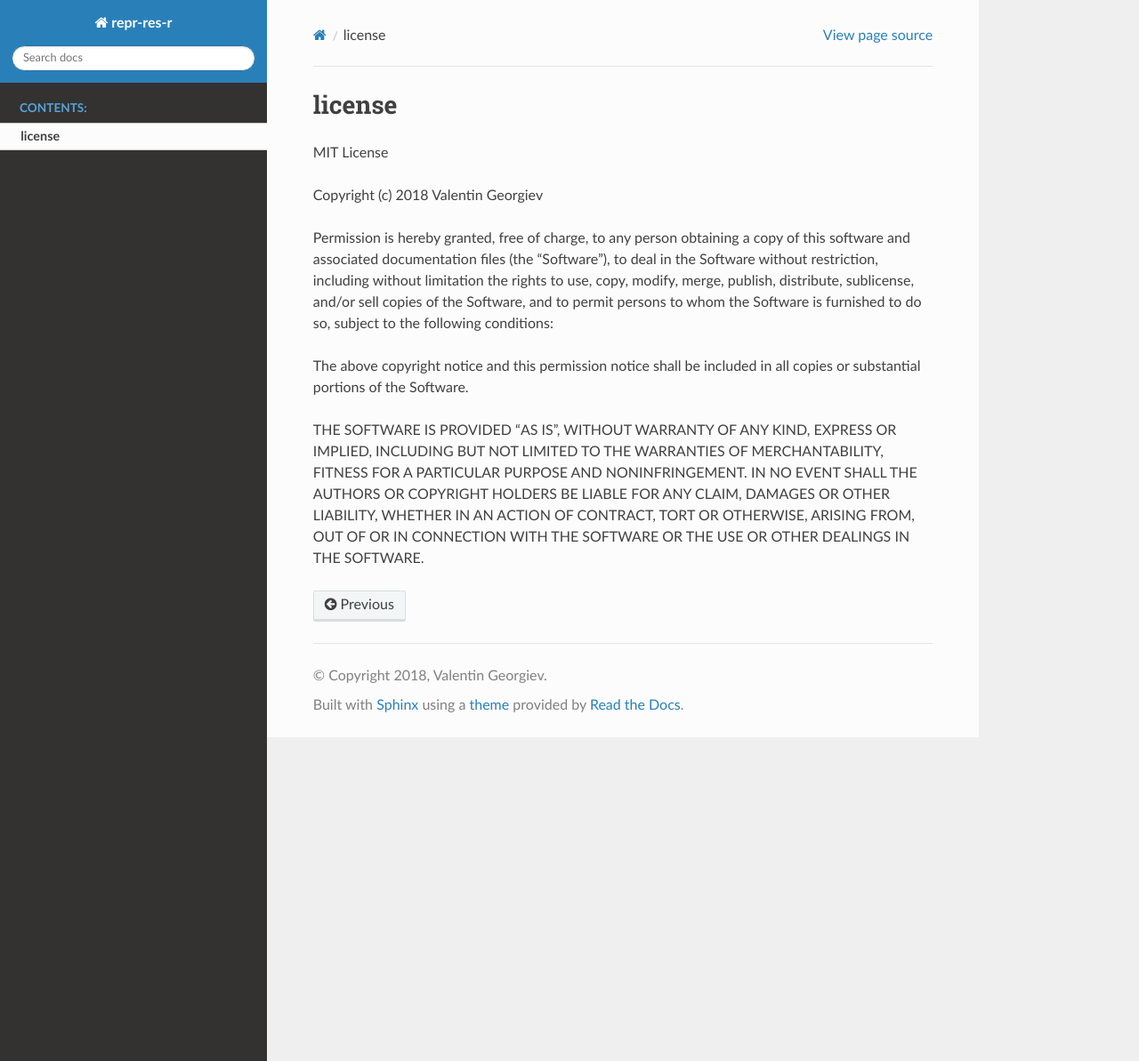
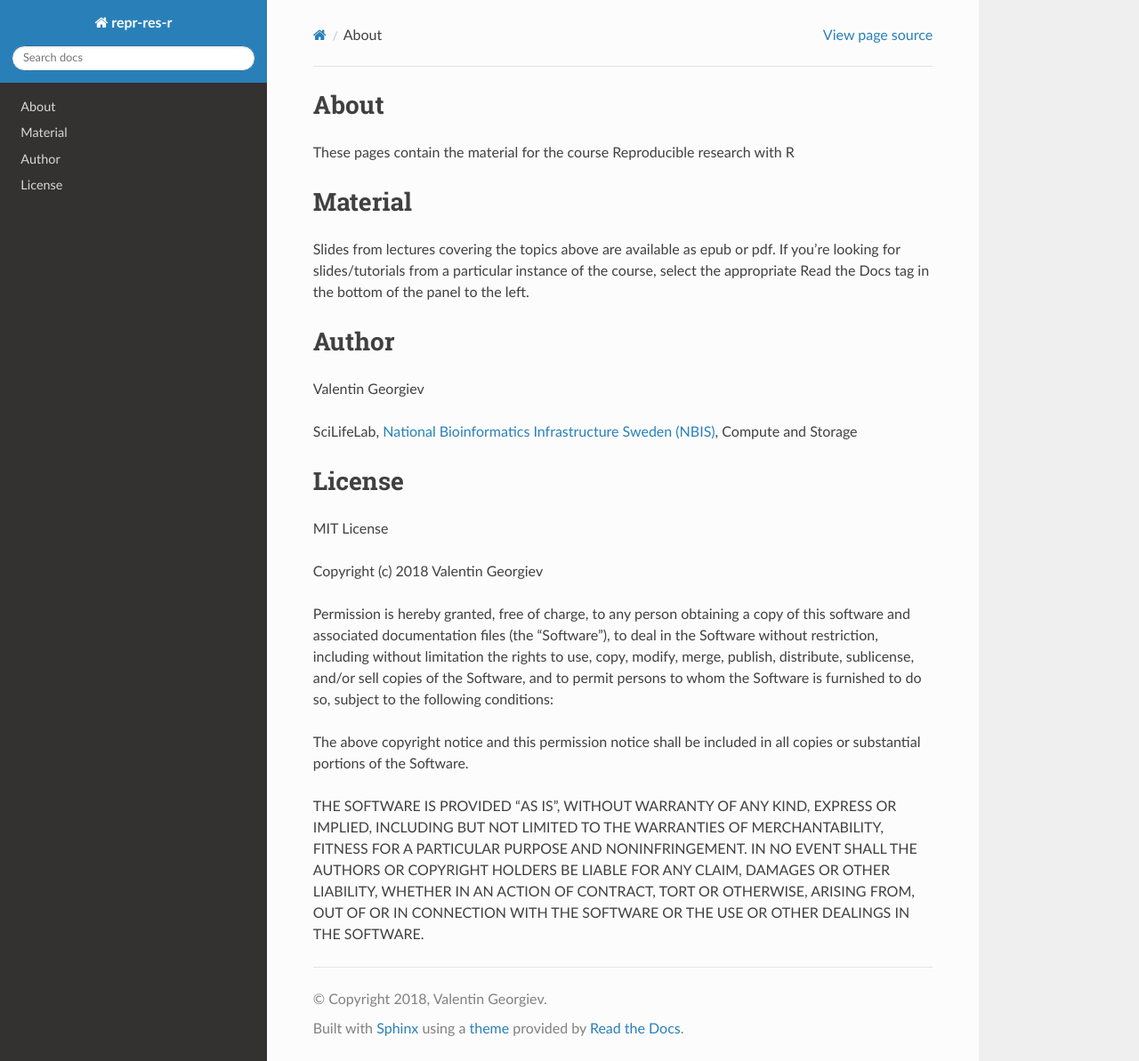
Before and after one commit to valyo/repr-res-r, a Sphinx documentation site: the page built from docs/source/about/about.rst, in a window 1280 px wide and 1193 px high. Shown: the whole window at 89% size. Built offline with Sphinx 7.4.7 and the Read the Docs theme 2.0.0, drawn with Linux system fonts in a browser that asks for light colours; pages that are not in the unit, such as notebooks, are missing from menus.

Commit message:
moved license text into about page file

```diff
--- a/docs/source/license.rst
+++ b/docs/source/about/about.rst
@@ -1,6 +1,20 @@
-license
+About
+=====
+These pages contain the material for the course Reproducible research with R
+
+Material
+========
+Slides from lectures covering the topics above are available as epub or pdf. If you're looking for slides/tutorials from a particular instance of the course, select the appropriate Read the Docs tag in the bottom of the panel to the left.
+
+
+Author
+======
+Valentin Georgiev
+
+SciLifeLab, `National Bioinformatics Infrastructure Sweden (NBIS) <http://nbis.se/>`_, Compute and Storage
+
+License
 =======
-
 MIT License
 
 Copyright (c) 2018 Valentin Georgiev
```
